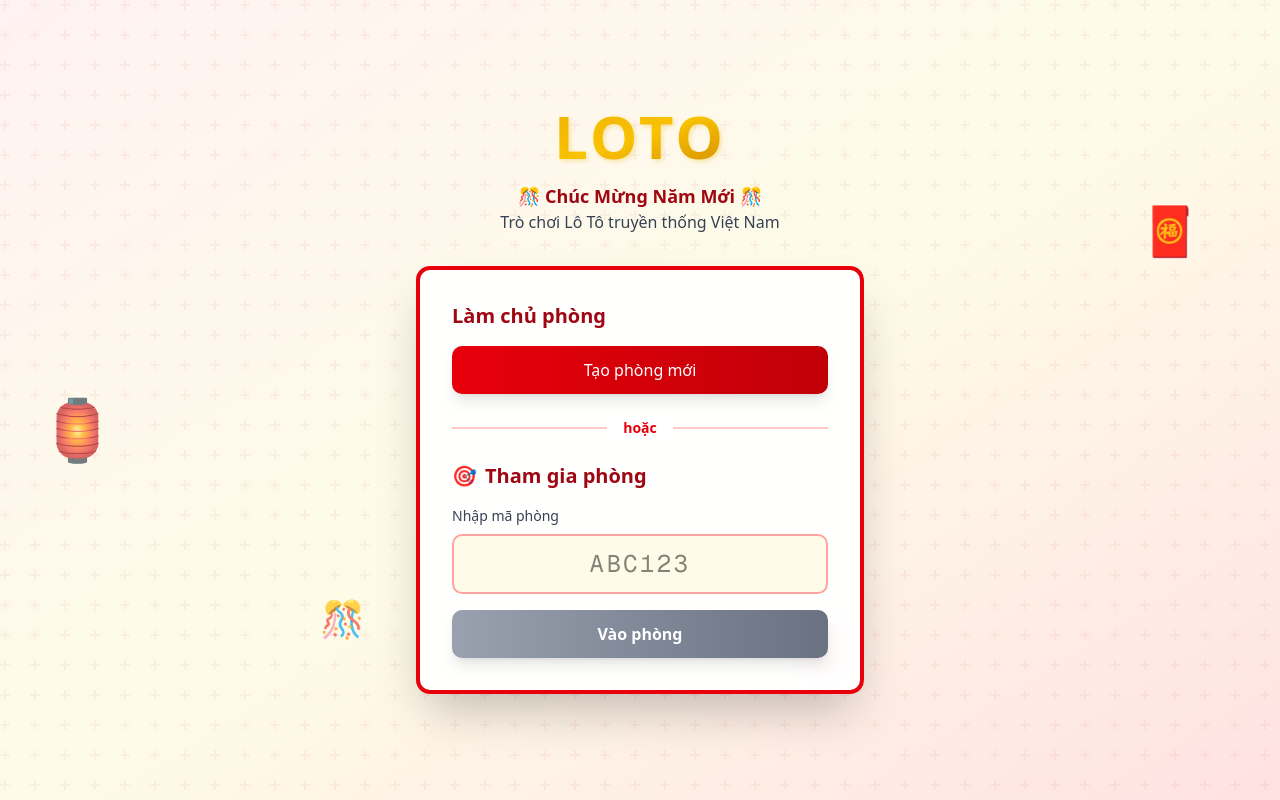
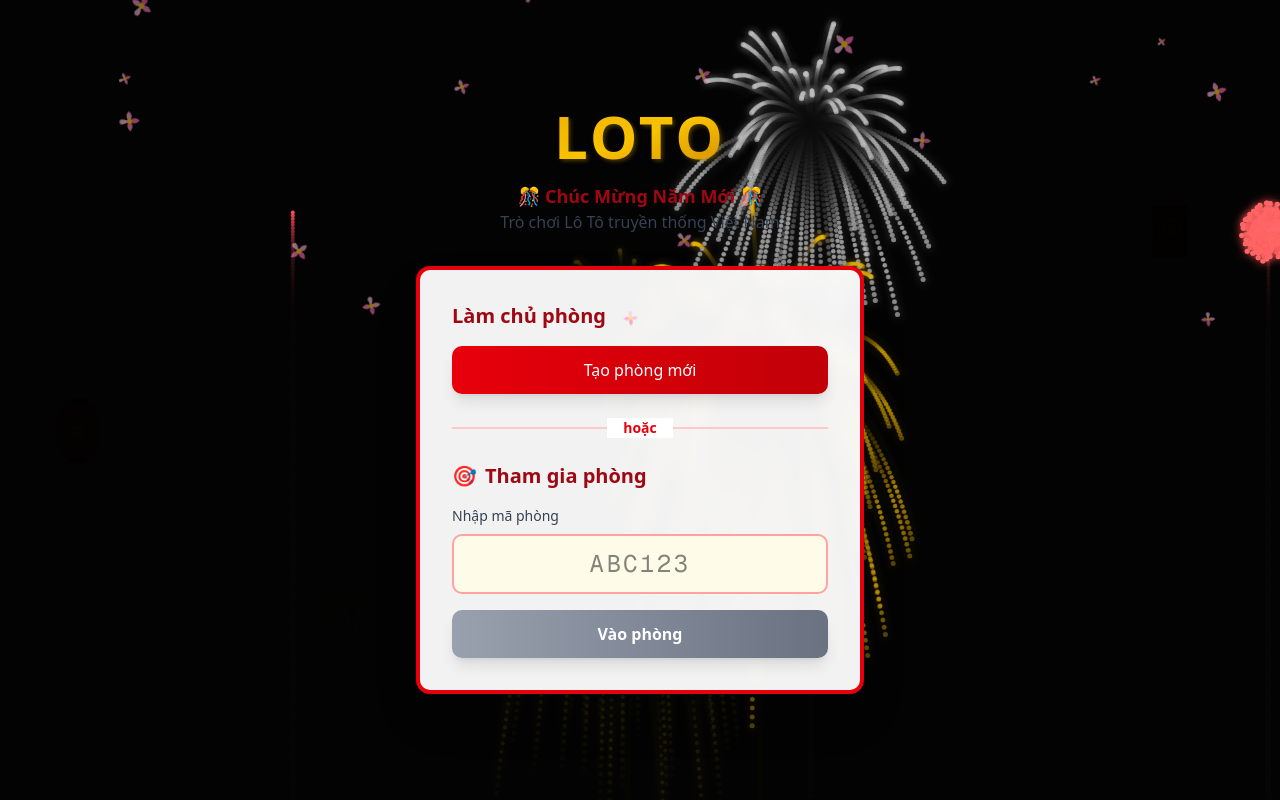
Before and after one commit to nhtbao101/LogoGame, a Next.js app: page / in a window 1280 px wide. Built offline with nearby package versions, Linux system fonts and the light colour scheme.

Commit message:
add animation for ui

```diff
--- a/src/app/room/[id]/page.tsx
+++ b/src/app/room/[id]/page.tsx
@@ -84,7 +84,7 @@ export default function PlayerRoomPage({
     };
 
     fetchNumbers();
-    const interval = setInterval(fetchNumbers, 100000);
+    const interval = setInterval(fetchNumbers, 10000);
     return () => clearInterval(interval);
   }, [roomId]);
 
--- /dev/null
+++ b/src/components/effects/cherry-blossom-rain.tsx
@@ -0,0 +1,99 @@
+'use client';
+
+import { useEffect, useState } from 'react';
+
+interface Petal {
+  id: number;
+  left: number;
+  animationDuration: number;
+  animationDelay: number;
+  size: number;
+  swayAmount: number;
+}
+
+export function CherryBlossomRain() {
+  // Generate 20 petals with random properties
+  const [petals] = useState<Petal[]>(() =>
+    Array.from({ length: 20 }, (_, i) => ({
+      id: i,
+      left: Math.random() * 100, // Random horizontal position (0-100%)
+      animationDuration: 8 + Math.random() * 7, // 8-15 seconds
+      animationDelay: Math.random() * 5, // 0-5 seconds delay
+      size: 0.5 + Math.random() * 1, // 0.5-1.5 size multiplier
+      swayAmount: 20 + Math.random() * 30 // 20-50px sway
+    }))
+  );
+
+  return (
+    <div className="fixed inset-0 pointer-events-none overflow-hidden z-[200]">
+      {petals.map((petal) => (
+        <div
+          key={petal.id}
+          className="absolute animate-fall-sway"
+          style={
+            {
+              left: `${petal.left}%`,
+              top: '-10%',
+              animationDuration: `${petal.animationDuration}s`,
+              animationDelay: `${petal.animationDelay}s`,
+              '--sway-amount': `${petal.swayAmount}px`
+            } as React.CSSProperties
+          }
+        >
+          <svg
+            width={20 * petal.size}
+            height={20 * petal.size}
+            viewBox="0 0 20 20"
+            fill="none"
+            xmlns="http://www.w3.org/2000/svg"
+            className="opacity-80"
+          >
+            {/* Cherry blossom petal shape */}
+            <path
+              d="M10 2C10 2 8 4 8 6C8 8 9 10 10 10C11 10 12 8 12 6C12 4 10 2 10 2Z"
+              fill="#FF69B4"
+            />
+            <path
+              d="M10 10C10 10 12 12 14 12C16 12 18 10 18 10C18 10 16 8 14 8C12 8 10 10 10 10Z"
+              fill="#FF85C0"
+            />
+            <path
+              d="M10 10C10 10 8 12 6 12C4 12 2 10 2 10C2 10 4 8 6 8C8 8 10 10 10 10Z"
+              fill="#FFA0D0"
+            />
+            <path
+              d="M10 10C10 10 8 14 8 16C8 18 10 18 10 18C10 18 12 18 12 16C12 14 10 10 10 10Z"
+              fill="#FFBCE0"
+            />
+            <circle cx="10" cy="10" r="2" fill="#FFD700" />
+          </svg>
+        </div>
+      ))}
+
+      <style jsx>{`
+        @keyframes fall-sway {
+          0% {
+            transform: translateY(0) translateX(0) rotate(0deg);
+            opacity: 0;
+          }
+          10% {
+            opacity: 0.7;
+          }
+          50% {
+            transform: translateY(50vh) translateX(var(--sway-amount))
+              rotate(180deg);
+            opacity: 0.7;
+          }
+          100% {
+            transform: translateY(110vh) translateX(0) rotate(360deg);
+            opacity: 0;
+          }
+        }
+
+        .animate-fall-sway {
+          animation: fall-sway linear infinite;
+        }
+      `}</style>
+    </div>
+  );
+}
--- /dev/null
+++ b/src/components/effects/fireworks-display.tsx
@@ -0,0 +1,196 @@
+'use client';
+
+import { useEffect, useRef } from 'react';
+
+interface Firework {
+  x: number;
+  y: number;
+  targetY: number;
+  color: string;
+  particles: Particle[];
+  launched: boolean;
+  exploded: boolean;
+  launchSpeed: number;
+}
+
+interface Particle {
+  x: number;
+  y: number;
+  vx: number;
+  vy: number;
+  alpha: number;
+  color: string;
+  trail: { x: number; y: number; alpha: number }[];
+}
+
+const COLORS = [
+  '#FFD700', // Gold
+  '#FF6B6B', // Red
+  '#FFC700', // Yellow gold
+  '#FF4757', // Bright red
+  '#C0C0C0', // Silver
+  '#FFFFFF' // White
+];
+
+export function FireworksDisplay() {
+  const canvasRef = useRef<HTMLCanvasElement>(null);
+  const fireworksRef = useRef<Firework[]>([]);
+  const animationFrameRef = useRef<number | undefined>(undefined);
+
+  useEffect(() => {
+    const canvas = canvasRef.current;
+    if (!canvas) return;
+
+    const ctx = canvas.getContext('2d');
+    if (!ctx) return;
+
+    // Set canvas size
+    const resizeCanvas = () => {
+      canvas.width = window.innerWidth;
+      canvas.height = window.innerHeight;
+    };
+    resizeCanvas();
+    window.addEventListener('resize', resizeCanvas);
+
+    // Create a firework
+    const createFirework = () => {
+      const firework: Firework = {
+        x: Math.random() * canvas.width,
+        y: canvas.height,
+        targetY: 100 + Math.random() * (canvas.height * 0.4),
+        color: COLORS[Math.floor(Math.random() * COLORS.length)],
+        particles: [],
+        launched: false,
+        exploded: false,
+        launchSpeed: 3 + Math.random() * 2
+      };
+      return firework;
+    };
+
+    // Create particles for explosion
+    const explode = (firework: Firework) => {
+      const particleCount = 60 + Math.floor(Math.random() * 40);
+      for (let i = 0; i < particleCount; i++) {
+        const angle = (Math.PI * 2 * i) / particleCount;
+        const speed = 2 + Math.random() * 3;
+        firework.particles.push({
+          x: firework.x,
+          y: firework.targetY,
+          vx: Math.cos(angle) * speed,
+          vy: Math.sin(angle) * speed,
+          alpha: 1,
+          color: firework.color,
+          trail: []
+        });
+      }
+      firework.exploded = true;
+    };
+
+    // Animation loop
+    const animate = () => {
+      ctx.fillStyle = 'rgba(0, 0, 0, 0.1)';
+      ctx.fillRect(0, 0, canvas.width, canvas.height);
+
+      // Launch new fireworks randomly
+      if (Math.random() < 0.03 && fireworksRef.current.length < 5) {
+        fireworksRef.current.push(createFirework());
+      }
+
+      // Update and draw fireworks
+      fireworksRef.current = fireworksRef.current.filter((firework) => {
+        // Launch phase
+        if (!firework.exploded) {
+          firework.y -= firework.launchSpeed;
+
+          // Draw launch trail
+          ctx.beginPath();
+          ctx.arc(firework.x, firework.y, 2, 0, Math.PI * 2);
+          ctx.fillStyle = firework.color;
+          ctx.fill();
+
+          // Explode when reaching target
+          if (firework.y <= firework.targetY) {
+            explode(firework);
+          }
+        }
+
+        // Explosion phase
+        if (firework.exploded) {
+          let hasVisibleParticles = false;
+
+          firework.particles.forEach((particle) => {
+            if (particle.alpha <= 0) return;
+
+            hasVisibleParticles = true;
+
+            // Update trail
+            particle.trail.push({
+              x: particle.x,
+              y: particle.y,
+              alpha: particle.alpha
+            });
+            if (particle.trail.length > 10) {
+              particle.trail.shift();
+            }
+
+            // Draw trail
+            particle.trail.forEach((point) => {
+              ctx.beginPath();
+              ctx.arc(point.x, point.y, 2, 0, Math.PI * 2);
+              ctx.fillStyle = `${particle.color}${Math.floor(
+                point.alpha * 0.5 * 255
+              )
+                .toString(16)
+                .padStart(2, '0')}`;
+              ctx.fill();
+            });
+
+            // Update position
+            particle.x += particle.vx;
+            particle.y += particle.vy;
+            particle.vy += 0.08; // Gravity
+            particle.vx *= 0.98; // Air resistance
+            particle.alpha -= 0.015; // Fade out
+
+            // Draw particle
+            ctx.beginPath();
+            ctx.arc(particle.x, particle.y, 2.5, 0, Math.PI * 2);
+            ctx.fillStyle = `${particle.color}${Math.floor(particle.alpha * 255)
+              .toString(16)
+              .padStart(2, '0')}`;
+            ctx.fill();
+
+            // Add glow
+            ctx.shadowBlur = 10;
+            ctx.shadowColor = particle.color;
+            ctx.fill();
+            ctx.shadowBlur = 0;
+          });
+
+          return hasVisibleParticles;
+        }
+
+        return true;
+      });
+
+      animationFrameRef.current = requestAnimationFrame(animate);
+    };
+
+    animate();
+
+    return () => {
+      window.removeEventListener('resize', resizeCanvas);
+      if (animationFrameRef.current) {
+        cancelAnimationFrame(animationFrameRef.current);
+      }
+    };
+  }, []);
+
+  return (
+    <canvas
+      ref={canvasRef}
+      className="fixed inset-0 pointer-events-none z-[10]"
+      style={{ background: 'transparent' }}
+    />
+  );
+}
--- a/src/components/layout/background.tsx
+++ b/src/components/layout/background.tsx
@@ -1,17 +1,21 @@
 'use client';
 
 import { cn } from '@/lib/utils';
+import { CherryBlossomRain } from '@/components/effects/cherry-blossom-rain';
+import { FireworksDisplay } from '@/components/effects/fireworks-display';
 
 interface BackgroundProps {
   children: React.ReactNode;
   className?: string;
   variant?: 'default' | 'dark' | 'light';
+  showEffects?: boolean;
 }
 
 export function Background({
   children,
   className,
-  variant = 'default'
+  variant = 'default',
+  showEffects = true
 }: BackgroundProps) {
   const backgrounds = {
     default: 'bg-gradient-to-br from-red-50 via-yellow-50 to-red-100',
@@ -59,8 +63,14 @@ export function Background({
         </div>
       </div>
 
+      {/* Cherry Blossom Rain Effect */}
+      {showEffects && <CherryBlossomRain />}
+
+      {/* Fireworks Display Effect */}
+      {showEffects && <FireworksDisplay />}
+
       {/* Content */}
-      <div className="relative z-10">{children}</div>
+      <div className="relative z-[100]">{children}</div>
     </div>
   );
 }
--- a/src/components/loto/win-celebration.tsx
+++ b/src/components/loto/win-celebration.tsx
@@ -1,3 +1,4 @@
+import { useEffect, useRef } from 'react';
 import { cn } from '@/lib/utils';
 import type { WinPattern } from '@/lib/loto/win-detection';
 
@@ -19,29 +20,29 @@ const patternConfig: Record<
 > = {
   'top-line': {
     emoji: '🎉',
-    title: 'Top Line!',
-    subtitle: 'You completed the first row!',
+    title: 'Kênh rồi bro ơi!',
+    subtitle: 'Bạn đã hoàn thành hàng đầu tiên!',
     bgGradient: 'from-blue-400 to-blue-600',
     textColor: 'text-white'
   },
   'middle-line': {
     emoji: '🎊',
-    title: 'Middle Line!',
-    subtitle: 'You completed the second row!',
+    title: 'Kênh rồi bro ơi!',
+    subtitle: 'Bạn đã hoàn thành hàng thứ hai!',
     bgGradient: 'from-purple-400 to-purple-600',
     textColor: 'text-white'
   },
   'bottom-line': {
     emoji: '🎈',
-    title: 'Bottom Line!',
-    subtitle: 'You completed the third row!',
+    title: 'Kênh rồi bro ơi!',
+    subtitle: 'Bạn đã hoàn thành hàng thứ ba!',
     bgGradient: 'from-pink-400 to-pink-600',
     textColor: 'text-white'
   },
   'full-house': {
     emoji: '🏆',
-    title: 'FULL HOUSE!',
-    subtitle: 'All numbers marked! Congratulations!',
+    title: 'Kênh rồi bro ơi!',
+    subtitle: 'Tất cả số đã được đánh dấu! Chúc mừng!',
     bgGradient: 'from-yellow-400 to-orange-500',
     textColor: 'text-gray-900'
   }
@@ -58,9 +59,21 @@ export function WinCelebration({
   className
 }: WinCelebrationProps) {
   const config = patternConfig[pattern];
+  const celebrationRef = useRef<HTMLDivElement>(null);
+
+  useEffect(() => {
+    // Scroll to the celebration component when it appears
+    if (celebrationRef.current) {
+      celebrationRef.current.scrollIntoView({
+        behavior: 'smooth',
+        block: 'center'
+      });
+    }
+  }, []);
 
   return (
     <div
+      ref={celebrationRef}
       className={cn(
         'rounded-lg p-8 shadow-lg text-center animate-pulse',
         `bg-gradient-to-br ${config.bgGradient}`,
@@ -89,7 +102,7 @@ export function WinCelebration({
               : 'bg-white text-gray-900 hover:bg-gray-100'
           )}
         >
-          Continue
+          Tiếp tục
         </button>
       )}
 
```
